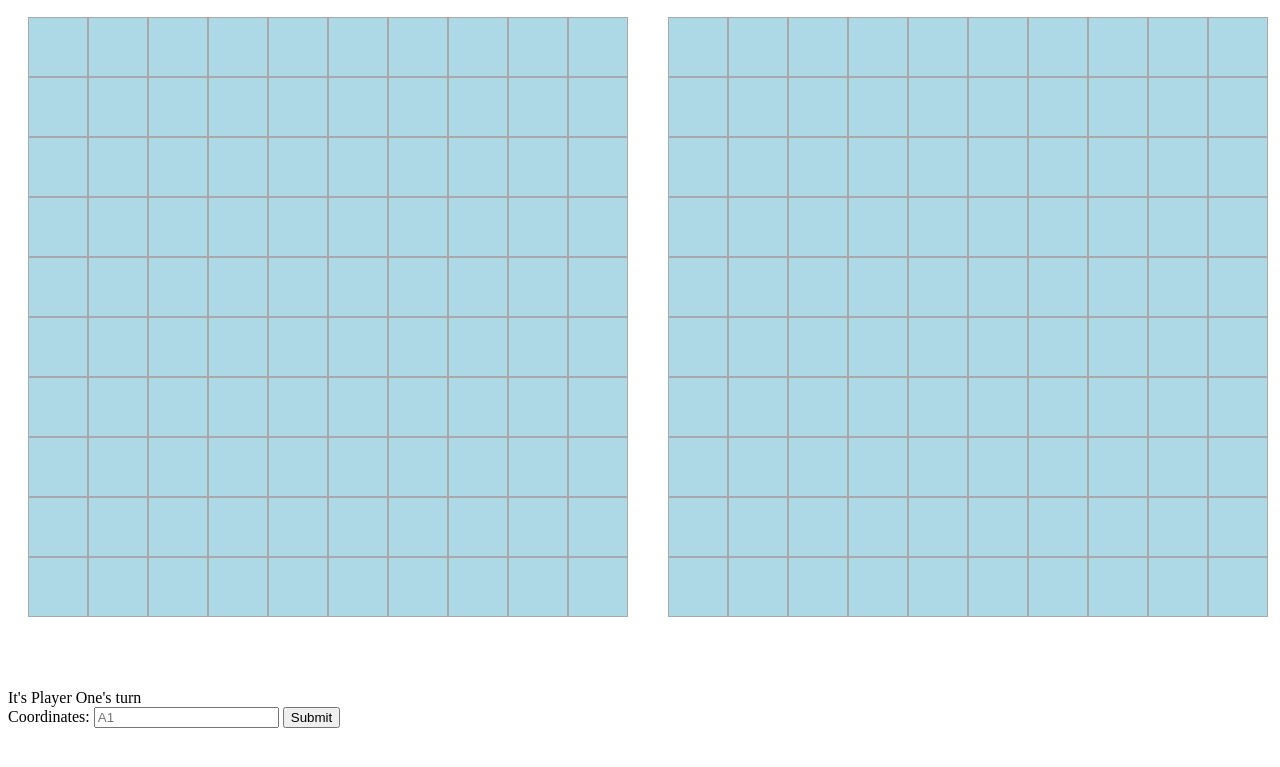
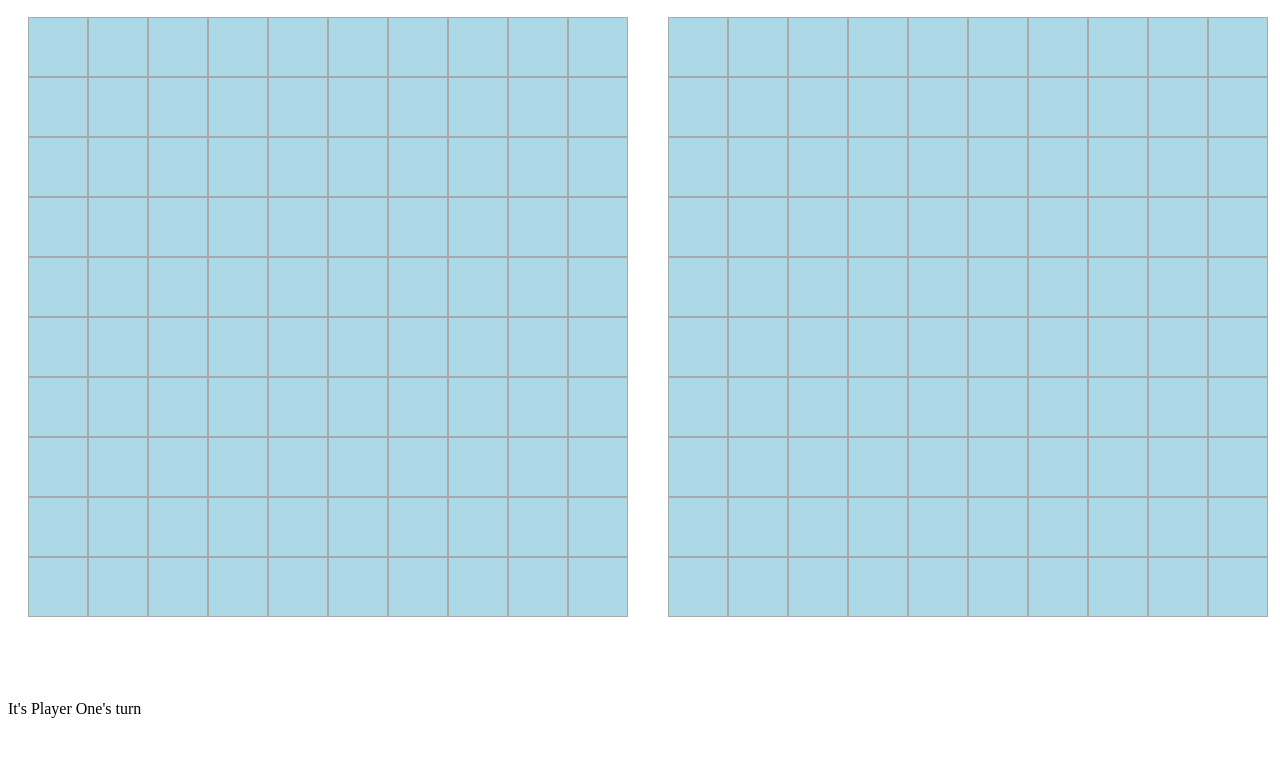
Before and after one commit to weitingyp/battleship-game, a website built with webpack: page src/template.html in a window 1280 px wide. Shown: the part 109-876 px from the top of the page. Built offline with nearby package versions, Linux system fonts and the light colour scheme.

Commit message:
fix: remove form input to get coordinates, with click interface

```diff
--- a/src/template.html
+++ b/src/template.html
@@ -19,13 +19,13 @@
             </div>
             <div id = "play-interface">
                 <div id = "turn-indicator">It's Player One's turn</div>
-                <div id = "text-input">
+                <!-- <div id = "text-input">
                     <form id = "text-input-form" novalidate>
                         <label for="play-coordinates">Coordinates:</label>
                         <input type="text" name="play-coordinates" id="play-coordinates" data-player="1" placeholder="A1" required>
                         <input type="submit" name="Submit">
                     </form>
-                </div>
+                </div> -->
             </div>
         </div>
     </div>
```
